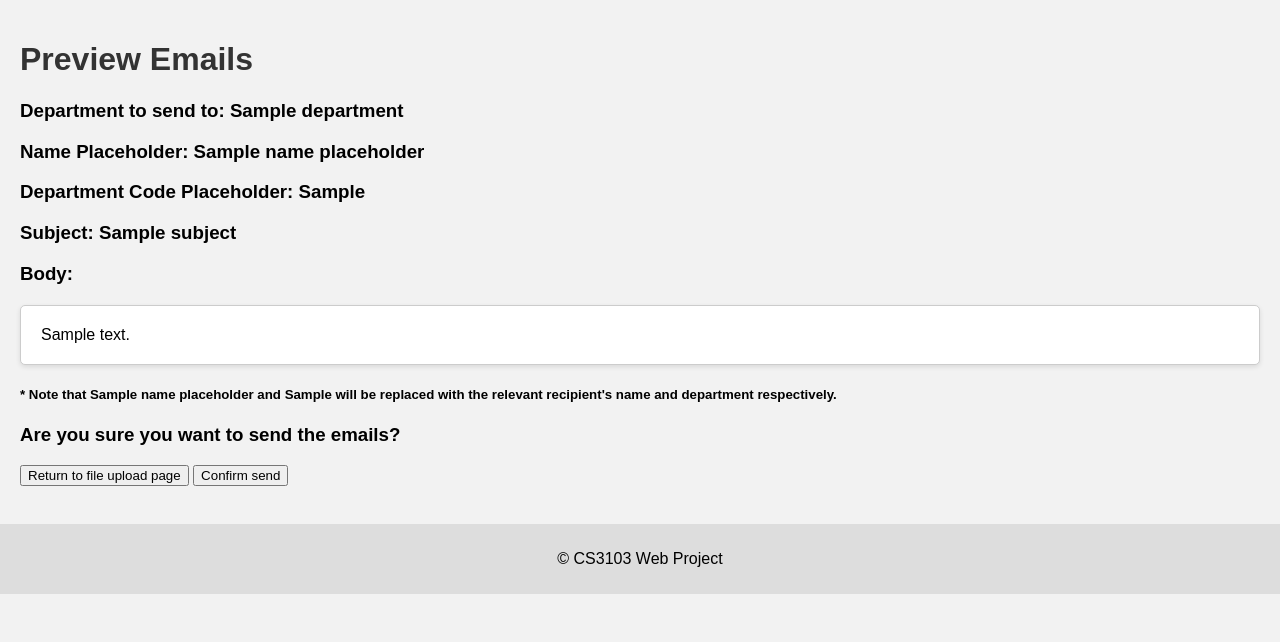
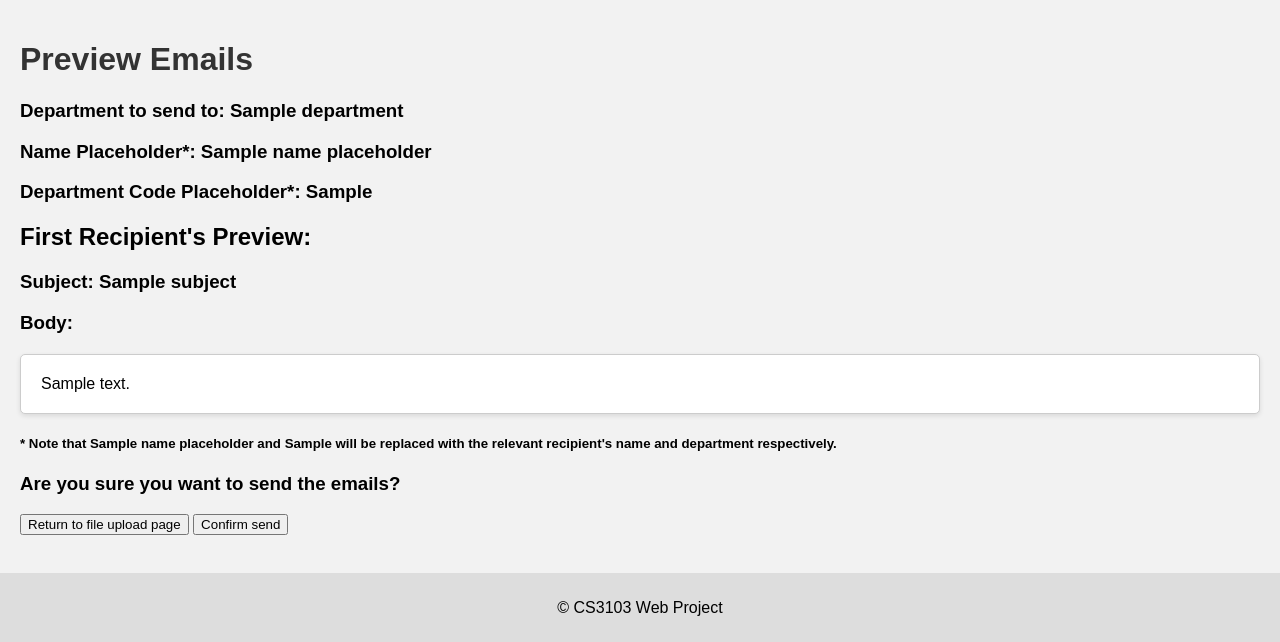
Before and after one commit to Chandan8186/cs3103-grp-30, a Flask app: template templates/preview.html in a window 1280 px wide. Shown: the part 38-680 px from the top of the page. Run offline with Flask 3, Linux system fonts and the light colour scheme; the template is opened without the code that fills it: most values are stand-ins (such as "Sample title", 1, 10 or a date in 2020).

Commit message:
update preview page
now it shows the first recipient's preview

```diff
--- a/main.py
+++ b/main.py
@@ -205,10 +205,17 @@ def upload_file():
                 image_count_manager.update_unique_id_list(hashes)
                 return render_template('upload.html', emails=emails, report=report)
             else:
+                # preview the first recipient's subject and body
+                first_name, first_department = parser.get_first_recipient(department)
+                first_subject = parser.subject.replace(parser.name_placeholder, first_name)
+                first_subject = first_subject.replace(parser.department_placeholder, first_department)
+                first_body = parser.body.replace(parser.name_placeholder, first_name)
+                first_body = first_body.replace(parser.department_placeholder, first_department)
+
                 return render_template('preview.html',
                                        department=department,
-                                       subject=parser.subject,
-                                       body=parser.body,
+                                       subject=first_subject,
+                                       body=first_body,
                                        name_placeholder=parser.name_placeholder,
                                        department_placeholder=parser.department_placeholder)
 
--- a/templates/preview.html
+++ b/templates/preview.html
@@ -6,8 +6,9 @@
 
 
 <h3>Department to send to: {{ "All Departments" if department == "all" else department }}</h3>
-<h3>Name Placeholder: {{ name_placeholder }}</h3>
-<h3>Department Code Placeholder: {{ department_placeholder }}</h3>
+<h3>Name Placeholder*: {{ name_placeholder }}</h3>
+<h3>Department Code Placeholder*: {{ department_placeholder }}</h3>
+<h2>First Recipient's Preview:</h2>
 <h3>Subject: {{ subject if subject else "(Empty Subject)" }}</h3>
 <h3>Body:</h3>
 <div class="box">
```
Also changed, not shown: parser.py (+17 -0 lines).
